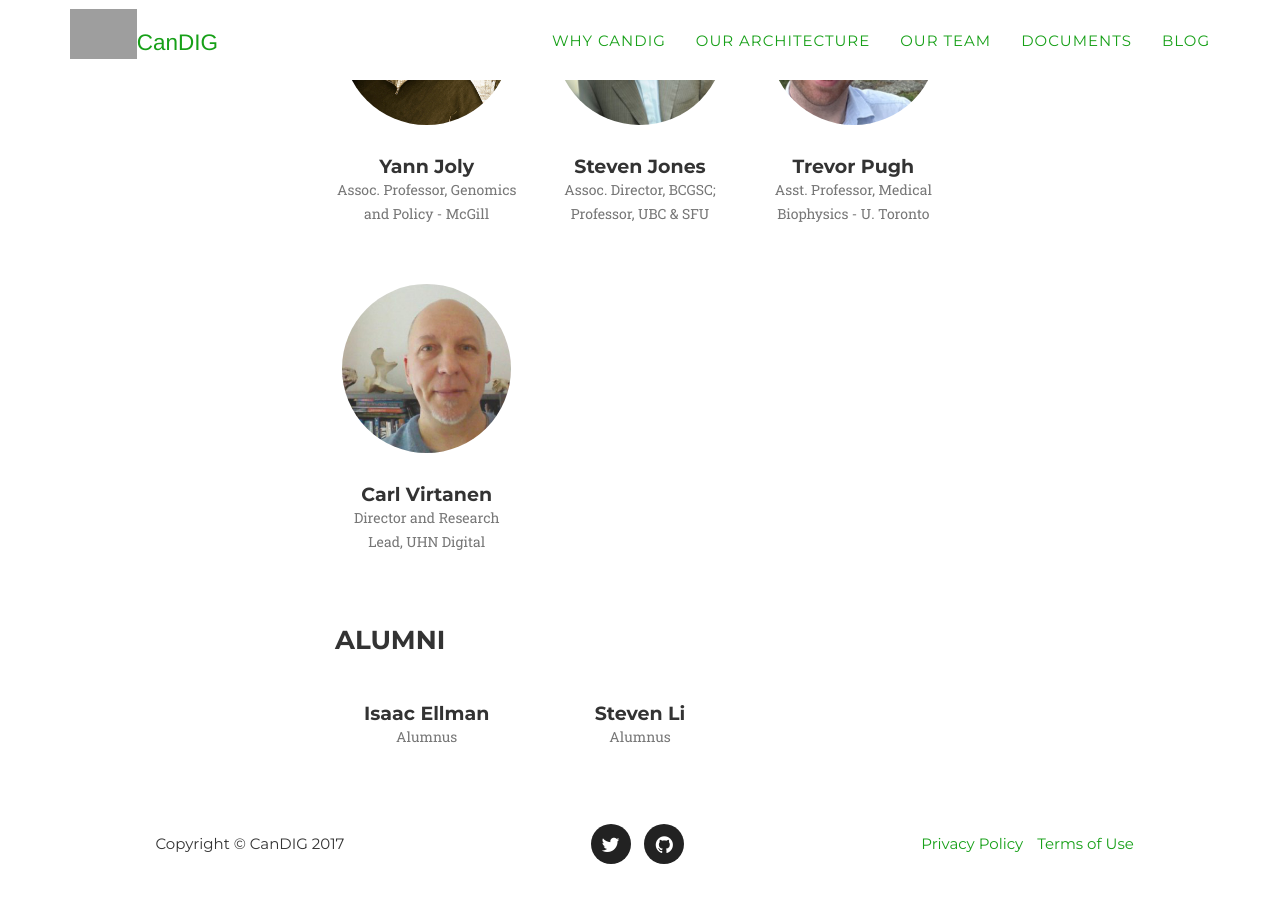
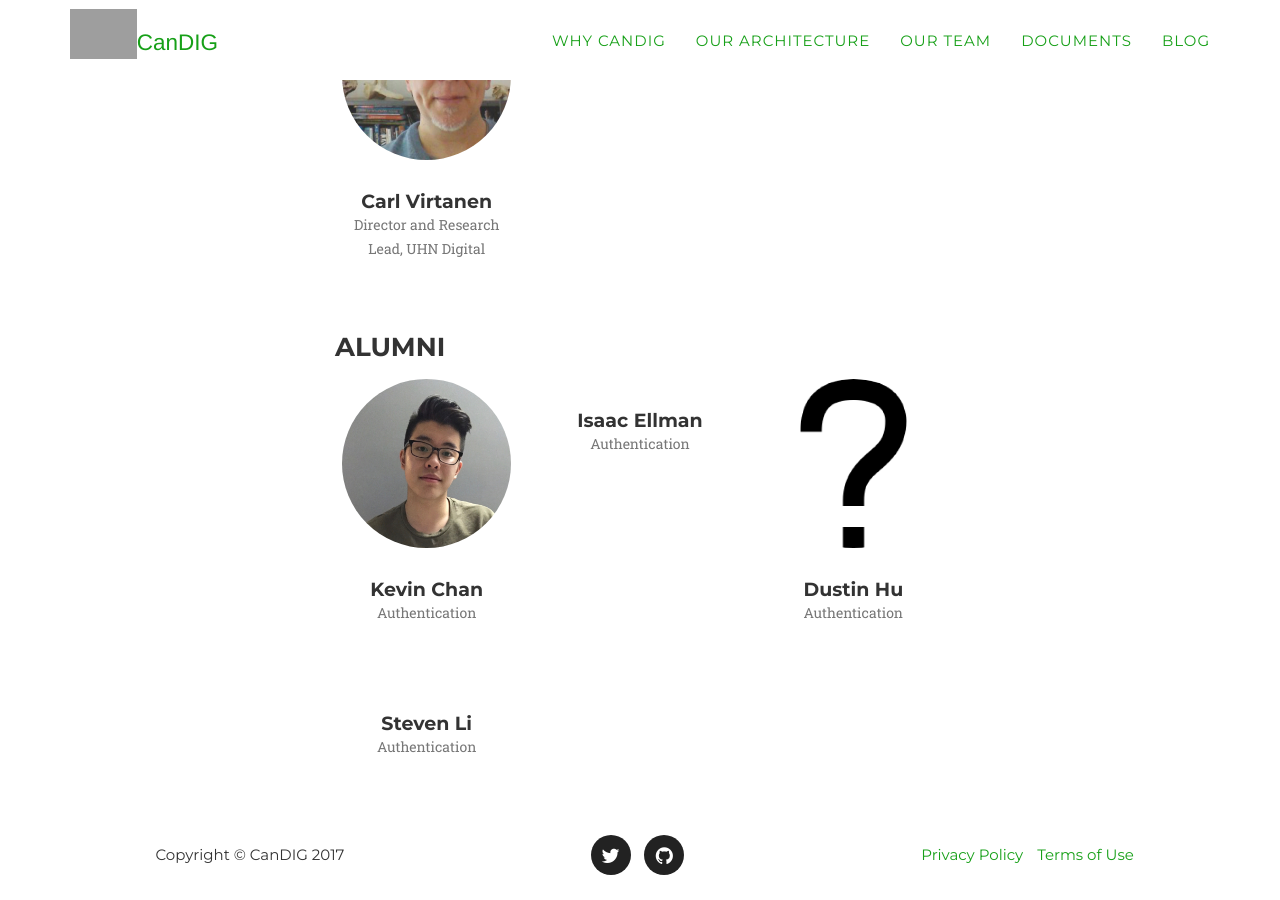
Before and after one commit to CanDIG/candig.github.io, a Jekyll site: the page built from _pages/team.html, in a window 1280 px wide and 900 px high, scrolled down 1987 px. Built offline with Jekyll 4.4.1, drawn with Linux system fonts in a browser that asks for light colours; some web fonts are replaced; some of the changed text lies outside the part shown; grey boxes are pictures that could not be loaded.

```diff
--- a/_data/team.yml
+++ b/_data/team.yml
@@ -41,20 +41,6 @@ people:
   firstname: Zhibin
   pic: zhibin
   position: Bioinformatics @ PMCC
-  team: technical
-
-- name: Kevin Chan
-  lastname: Chan
-  firstname: Kevin
-  pic: kevin_chan
-  position: Authentication
-  team: technical
-
-- name: Dustin Hu
-  lastname: Hu
-  firstname: Hustin
-  pic: dustin
-  position: Authentication
   team: technical
 
 - name: Brendan O'Huiginn
@@ -138,12 +124,26 @@ people:
   lastname: Li
   firstname: Steven
   pic: blank
-  position: Alumnus
+  position: Authentication
   team: alumni
 
 - name: Isaac Ellman
   lastname: Ellman
   firstname: Isaac
   pic: blank
-  position: Alumnus
+  position: Authentication
   team: alumni
+
+- name: Kevin Chan
+  lastname: Chan
+  firstname: Kevin
+  pic: kevin_chan
+  position: Authentication
+  team: alumni
+
+- name: Dustin Hu
+  lastname: Hu
+  firstname: Hustin
+  pic: dustin
+  position: Authentication
+  team: alumni
```
